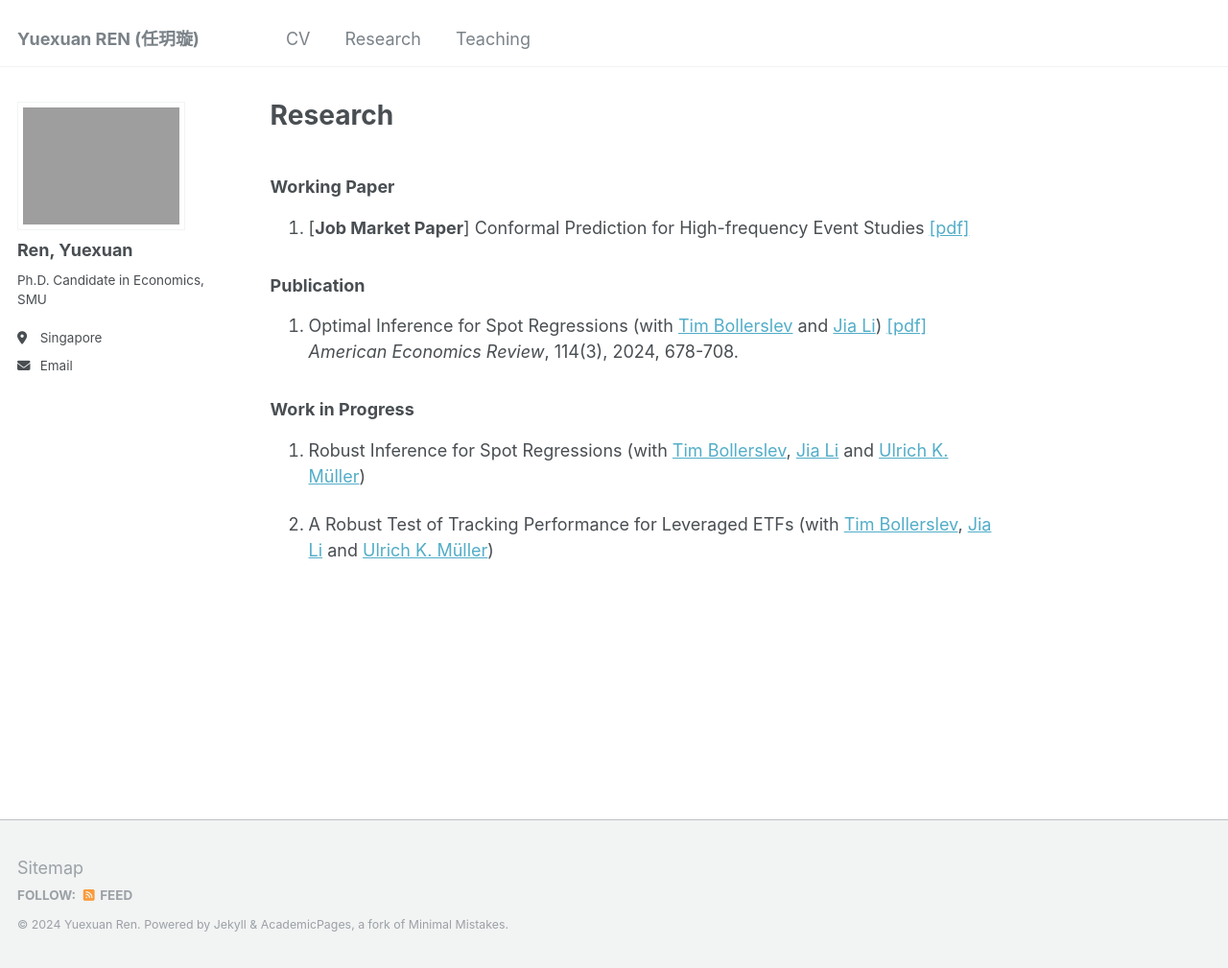
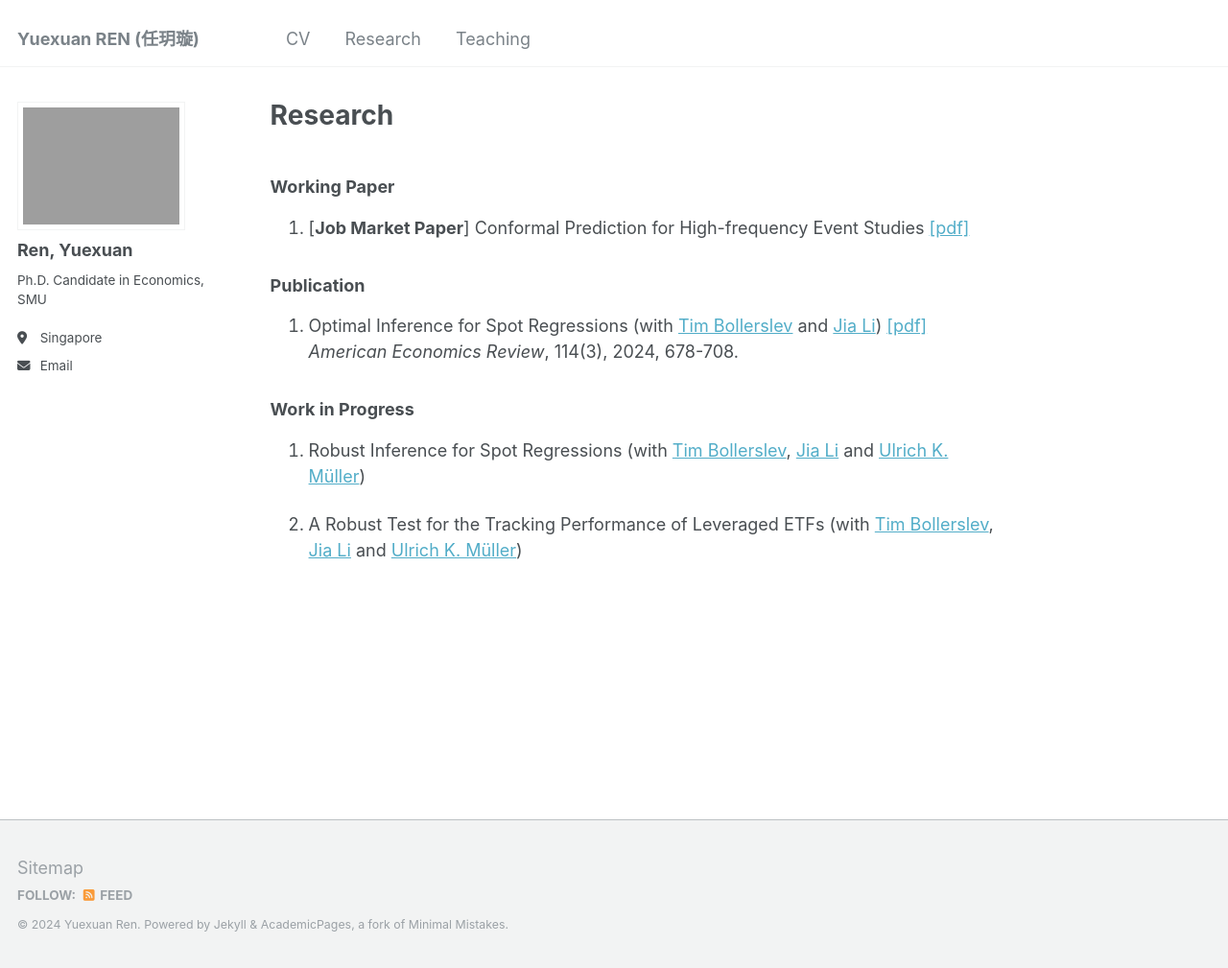
Before and after one commit to yuexuanren/yuexuanren.github.io, a Jekyll site: the page built from _pages/Research.md, in a window 1280 px wide and 1009 px high. Shown: the whole window at 96% size. Built offline with Jekyll 4.4.1, drawn with Linux system fonts in a browser that asks for light colours.

Commit message:
Update Research.md

```diff
--- a/_pages/Research.md
+++ b/_pages/Research.md
@@ -17,4 +17,4 @@ permalink: /research/
 
 1. Robust Inference for Spot Regressions (with [Tim Bollerslev](https://public.econ.duke.edu/~boller/), [Jia Li](https://sites.google.com/view/jiali/home) and [Ulrich K. Müller](https://www.princeton.edu/~umueller/))
 
-2. A Robust Test of Tracking Performance for Leveraged ETFs (with [Tim Bollerslev](https://public.econ.duke.edu/~boller/), [Jia Li](https://sites.google.com/view/jiali/home) and [Ulrich K. Müller](https://www.princeton.edu/~umueller/))
+2. A Robust Test for the Tracking Performance of Leveraged ETFs (with [Tim Bollerslev](https://public.econ.duke.edu/~boller/), [Jia Li](https://sites.google.com/view/jiali/home) and [Ulrich K. Müller](https://www.princeton.edu/~umueller/))
```
